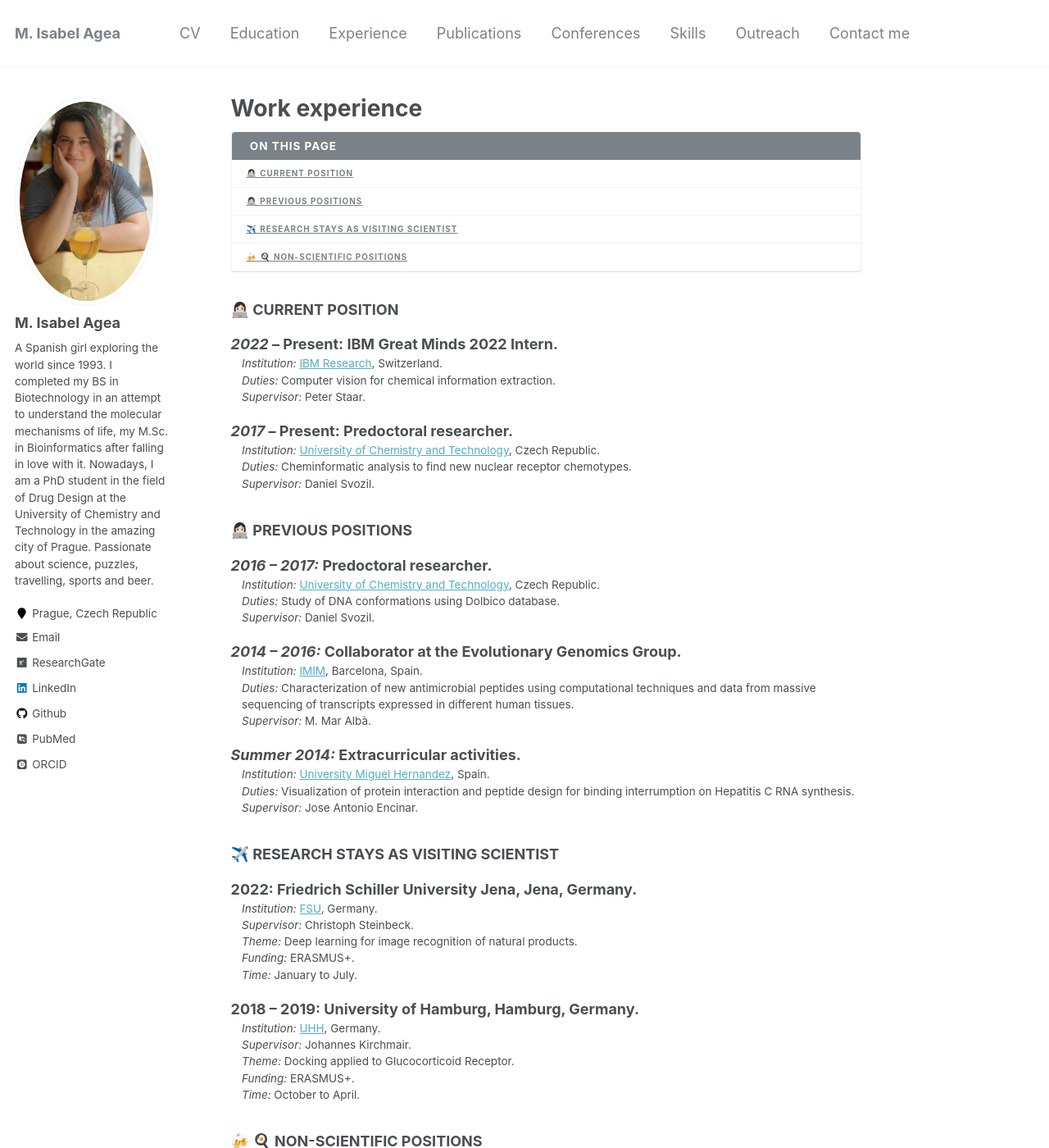
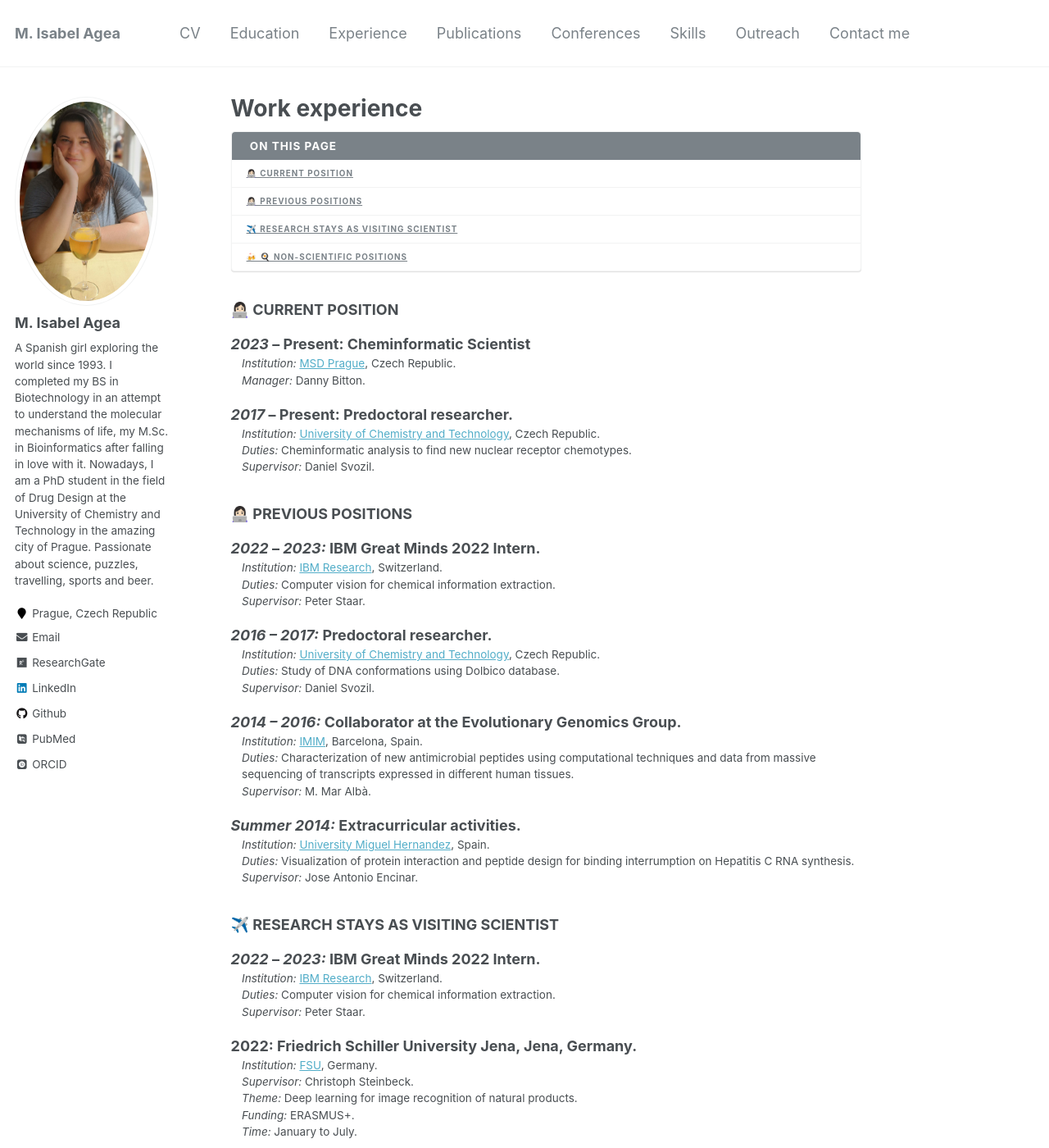
Before and after one commit to Iagea/iagea.github.io, a Jekyll site: the page built from _pages/jobs.md, in a window 1280 px wide and 1400 px high. Shown: the whole window at 82% size. Built offline with Jekyll 4.4.1, drawn with Linux system fonts in a browser that asks for light colours; some web fonts are replaced.

Commit message:
Update jobs.md

```diff
--- a/_pages/jobs.md
+++ b/_pages/jobs.md
@@ -7,11 +7,9 @@
 {% include toc %}
 
 ### 👩🏻‍💻 CURRENT POSITION
-
-_2022_ – Present:	**IBM Great Minds 2022 Intern.**
-:   *Institution:* [IBM Research](https://www.zurich.ibm.com/), Switzerland.
-:   *Duties:* Computer vision for chemical information extraction.
-:   *Supervisor:* Peter Staar.
+_2023_ – Present:	**Cheminformatic Scientist**
+:   *Institution:* [MSD Prague](https://www.msd.cz/en/), Czech Republic.
+:   *Manager:* Danny Bitton.
 
 _2017_ – Present:	**Predoctoral researcher.**
 :   *Institution:* [University of Chemistry and Technology](https://www.vscht.cz), Czech Republic.
@@ -19,6 +17,10 @@
 :   *Supervisor:* Daniel Svozil.
 
 ### 👩🏻‍💻 PREVIOUS POSITIONS
+_2022_ – _2023:_	**IBM Great Minds 2022 Intern.**
+:   *Institution:* [IBM Research](https://www.zurich.ibm.com/), Switzerland.
+:   *Duties:* Computer vision for chemical information extraction.
+:   *Supervisor:* Peter Staar.
 
 _2016 – 2017:_ **Predoctoral researcher.**
 :   *Institution:* [University of Chemistry and Technology](https://www.vscht.cz), Czech Republic.
@@ -37,6 +39,11 @@
 
 
 ### ✈️ RESEARCH STAYS AS VISITING SCIENTIST
+_2022_ – _2023:_	**IBM Great Minds 2022 Intern.**
+:   *Institution:* [IBM Research](https://www.zurich.ibm.com/), Switzerland.
+:   *Duties:* Computer vision for chemical information extraction.
+:   *Supervisor:* Peter Staar.
+
  2022: **Friedrich Schiller University Jena**, Jena, Germany.
 :   *Institution:* [FSU](https://cheminf.uni-jena.de/members/steinbeck/), Germany.
 :   *Supervisor:* Christoph Steinbeck.
```
